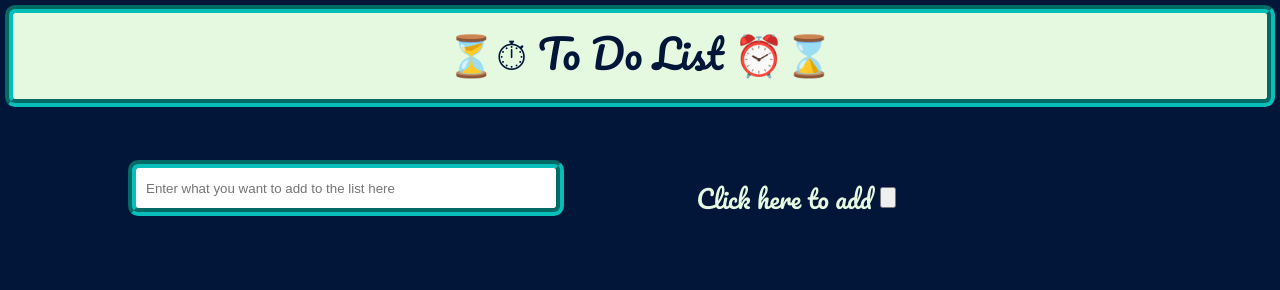
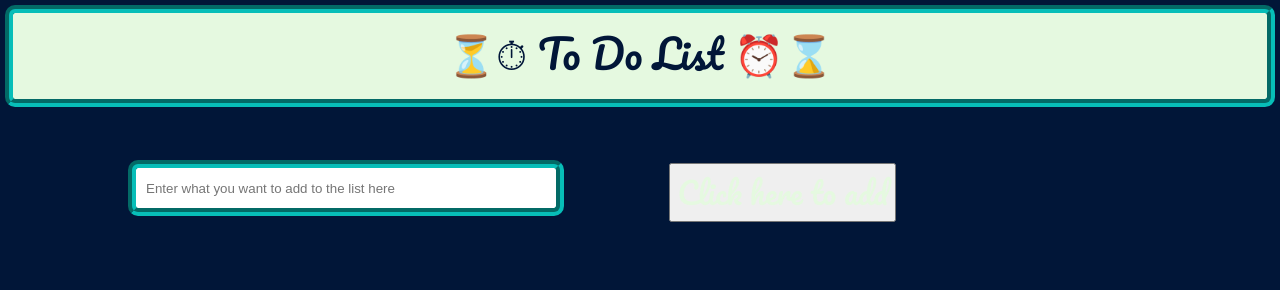
Before and after one commit to shivraj-S-bhatti/To-Do-list, a plain HTML site: page index.html in a window 1280 px wide. Shown: the top 290 px of the page. Drawn offline with Linux system fonts and the light colour scheme.

Commit message:
Update index.html
second commit

```diff
--- a/index.html
+++ b/index.html
@@ -20,7 +20,7 @@
     <div class="relative">
         <input type="text" name="input" id="todoitem" placeholder="Enter what you want to add to the list here">
         <div class="absolute">
-            <span id="add"> <sub>Click here to add</sub> <input type="button" value="" onclick="Exec()" id='submit'></span>
+            <input id="add" type="button" value="Click here to add" onclick="Exec()" id='submit'>
         </div>
     </div>
 
```
